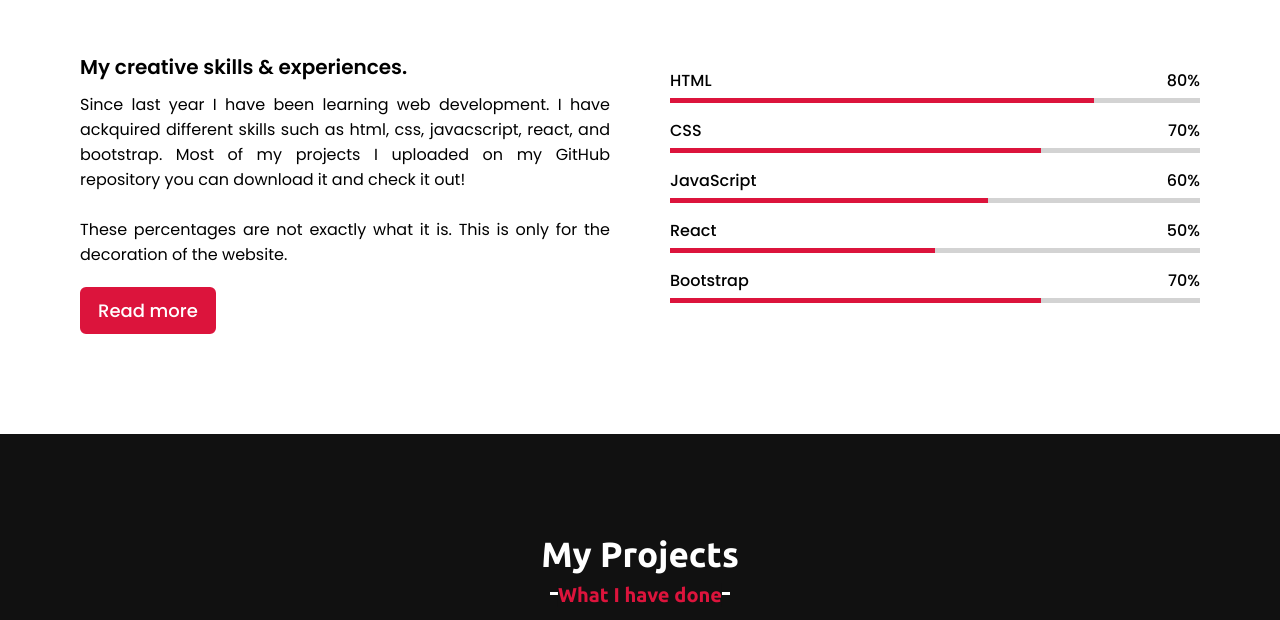
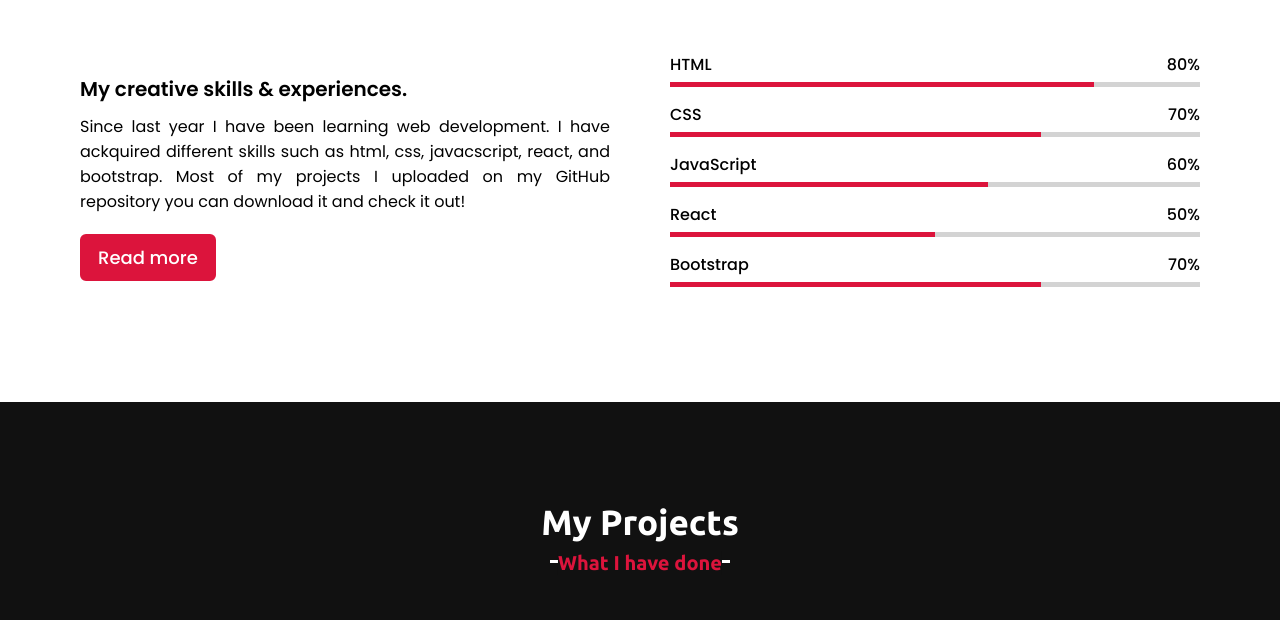
Before and after one commit to AyubBodirkhonov/MyPortfolio, a plain HTML site: page index.html in a window 1280 px wide. Shown: the part 2146-2766 px from the top of the page. Drawn offline with nearby package versions, Linux system fonts and the light colour scheme.

Commit message:
some content change

```diff
--- a/index.html
+++ b/index.html
@@ -143,9 +143,7 @@
             <p>
                 Since last year I have been learning web development. I have ackquired different skills such as html, css, javacscript, react, and bootstrap. Most of my projects I uploaded on my GitHub repository you can download it and check it out!
             </br>
-            </br>
-            These percentages are not exactly what it is. This is only for the decoration of the website.
-            </p>
+
             <a href="#">Read more</a>
           </div>
           <div class="column right">
```
